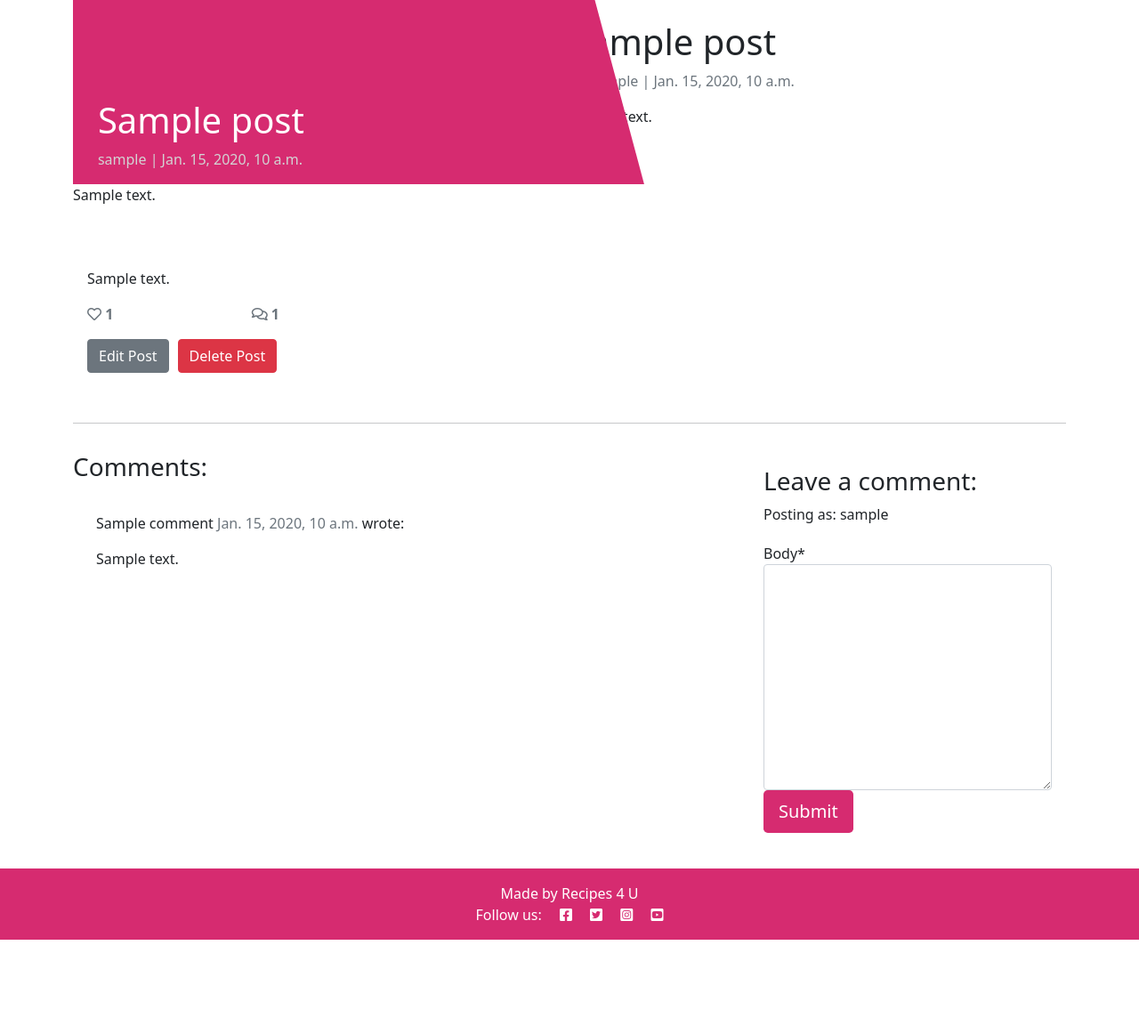
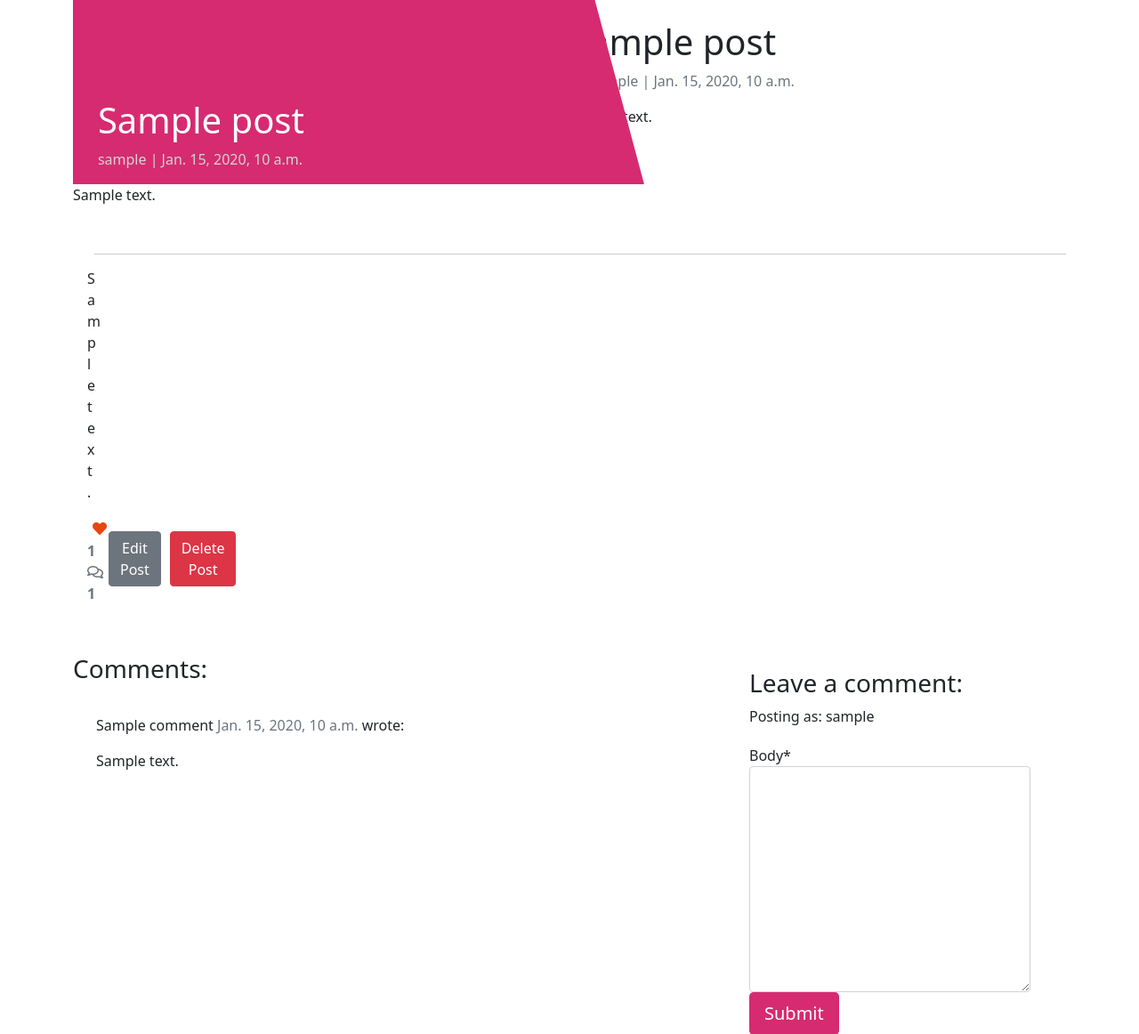
Before and after one commit to oconnorian3/recipesforu, a Django app: a page that uses templates/post_detail.html in a window 1280 px wide. Shown: the part 337-1499 px from the top of the page at 89% size. Before the commit the page ends 1393 px from the top, so only its background shows below. Run offline with Django 3.2, Linux system fonts and the light colour scheme; a user stored in the database is signed in; tables that the repository leaves empty hold one stand-in row (values such as "Sample post"); some libraries are stand-ins or nearby versions.

Commit message:
Added functionality to like button

```diff
--- a/blog/urls.py
+++ b/blog/urls.py
@@ -12,5 +12,6 @@ urlpatterns = [
     path('contact/', contact_view, name='contact'),
     path('create/', views.create_post, name='create_post'),
     path('delete/<slug:slug>/', views.delete_post, name='delete_post'),
+    path('like/<slug:slug>', views.PostLike.as_view(), name='post_like'),
     path('<slug:slug>/', views.PostDetail.as_view(), name='post_detail'),
 ]
--- a/blog/views.py
+++ b/blog/views.py
@@ -1,4 +1,4 @@
-from django.shortcuts import render, get_object_or_404
+from django.shortcuts import render, get_object_or_404, reverse
 from django.views import generic, View
 from .models import Post
 from django.contrib.auth.decorators import login_required
@@ -8,6 +8,7 @@ from .forms import EditPostForm
 from django.views.decorators.http import require_POST
 from .forms import ContactForm
 from .forms import CommentForm
+from django.http import HttpResponseRedirect
 
 class PostList(generic.ListView):
     model = Post
@@ -118,3 +119,17 @@ def contact_view(request):
     else:
         form = ContactForm()
     return render(request, 'contact.html', {'form': form})
+
+## Likes View
+
+
+class PostLike(View):
+
+    def post(self, request, slug, *args, **kwargs):
+        post = get_object_or_404(Post, slug=slug)
+        if post.likes.filter(id=request.user.id).exists():
+            post.likes.remove(request.user)
+        else:
+            post.likes.add(request.user)
+
+        return HttpResponseRedirect(reverse('post_detail', args=[slug]))
--- a/templates/post_detail.html
+++ b/templates/post_detail.html
@@ -39,9 +39,22 @@
                 </p>
                 <div class="row">
                     <div class="col-2">
+                        <strong>
+                            {% if user.is_authenticated %}
+                            <form class="d-inline" action="{% url 'post_like' post.slug %}" method="POST">
+                                {% csrf_token %}
+                                {% if liked %}
+                                <button type="submit" name="blogpost_id" value="{{post.slug}}" class="btn-like"><i class="fas fa-heart"></i></button>
+                                {% else %}
+                                <button type="submit" name="blogpost_id" value="{{post.slug}}" class="btn-like"><i class="far fa-heart"></i></button>
+                                {% endif %}
+                            </form>
+                            {% else %}
+                            <span class="text-secondary"><i class="far fa-heart"></i></span>
+                            {% endif %}
                         <!-- The number of likes goes before the closing strong tag -->
-                        <strong class="text-secondary"><i class="far fa-heart"></i> {{ post.number_of_likes }} </strong>
-                    </div>
+                        <span class="text-secondary">{{ post.number_of_likes }} </span>
+                        </strong>
                     <div class="col-2">
                         {% with comments.count as total_comments %}
                         <strong class="text-secondary"><i class="far fa-comments"></i>
```
